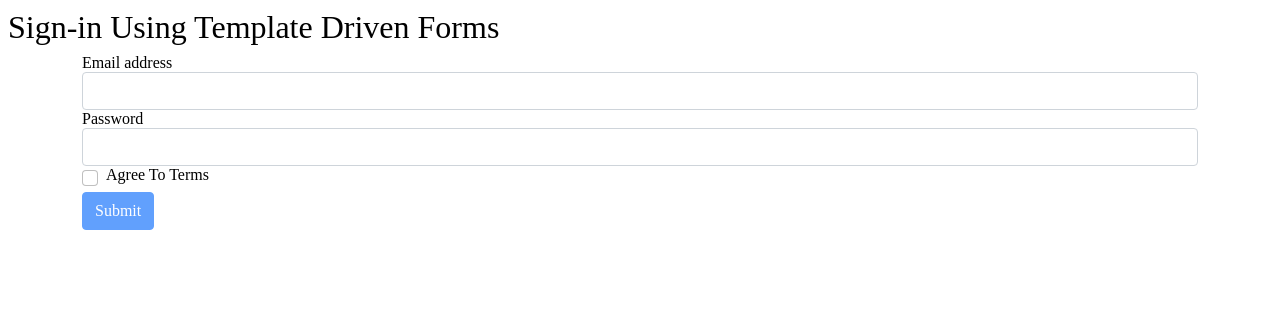
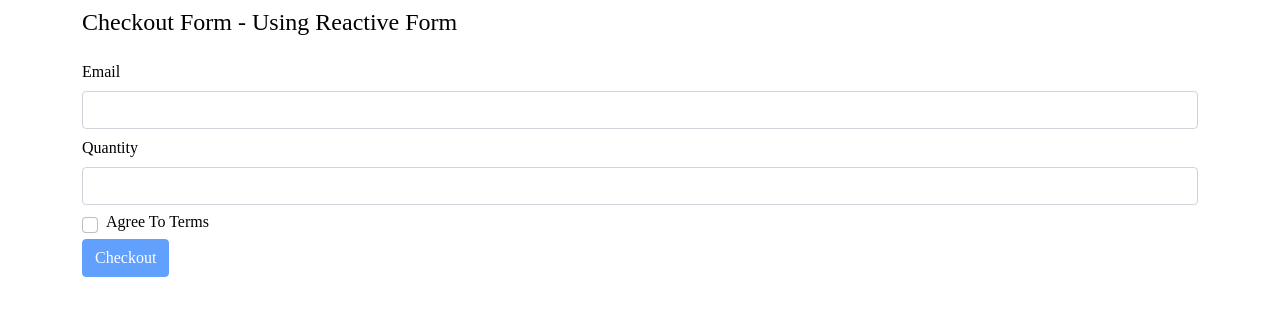
Before and after one commit to Kishor6941/Angular-template-reactive-form, an Angular app: page /checkout in a window 1280 px wide. Before the commit this address led to /. Shown: the top 316 px of the page. Built offline with nearby package versions, Linux system fonts and the light colour scheme.

Commit message:
reactive form ,form-control builder, group

```diff
--- a/src/app/app.component.html
+++ b/src/app/app.component.html
@@ -1 +1,2 @@
-<app-signin></app-signin>
+<!-- <app-signin></app-signin> -->
+<router-outlet></router-outlet>
--- /dev/null
+++ b/src/app/checkout/checkout.component.html
@@ -0,0 +1,39 @@
+<div class="container">
+    <h4 class="pb-2">Checkout Form - Using Reactive Form</h4>
+    <form [formGroup] = "checkoutForm">
+        <!-- [formGroup] = "checkoutForm" -->
+        <div class="form-group row">
+          <label for="inputEmail3" class="col-sm-2 col-form-label">Email</label>
+          <div class="col-sm-10">
+            <input type="email" class="form-control" id="inputEmail3" formControlName="emailAddress">
+          </div>
+        </div>
+        <div class="form-group row pb-2">
+          <label for="inputPassword3" class="col-sm-2 col-form-label">Quantity</label>
+          <div class="col-sm-10">
+            <input type="text" class="form-control" id="inputPassword3" formControlName="quantity">
+
+            <div *ngIf="checkoutForm.controls['quantity'].invalid && (checkoutForm.controls['quantity'].dirty || checkoutForm.controls['quantity'].touched)">
+                <div id="rack_name_error" *ngIf="checkoutForm.controls['quantity'].errors.required" class="text-danger" translate>Rack name is required</div>
+        </div>
+    </div>
+        </div>
+
+        <div class="form-group row">
+          <!-- <div class="col-sm-2">Checkbox</div> -->
+          <div class="col-sm-10">
+            <div class="form-check">
+              <input class="form-check-input" type="checkbox" id="gridCheck1" formControlName="terms">
+              <label class="form-check-label" for="gridCheck1">
+                Agree To Terms
+              </label>
+            </div>
+          </div>
+        </div>
+        <div class="form-group row">
+          <div class="col-sm-10">
+            <button type="submit" class="btn btn-primary" (click)="checkout()" [disabled]="!checkoutForm.valid">Checkout</button>
+          </div>
+        </div>
+      </form>
+</div>
--- /dev/null
+++ b/src/app/checkout/checkout.component.scss
@@ -0,0 +1,4 @@
+@import "~bootstrap/dist/css/bootstrap.css";
+input.ng-touched.ng-invalid {
+    border: 1px solid red;
+}
--- /dev/null
+++ b/src/app/checkout/checkout.component.ts
@@ -0,0 +1,30 @@
+import { Component, OnInit } from '@angular/core';
+import { FormGroup, FormControl, FormBuilder, Validators} from '@angular/forms';
+@Component({
+  selector: 'app-checkout',
+  templateUrl: './checkout.component.html',
+  styleUrls: ['./checkout.component.scss']
+})
+export class CheckoutComponent implements OnInit {
+
+  checkoutForm : FormGroup;
+
+  constructor(private fb : FormBuilder) {
+
+  }
+
+  ngOnInit(): void {
+    this.checkoutForm = this.fb.group({
+      // emailAddress: new FormControl(''),
+      // quantity: new FormControl(''),
+      // terms: new FormControl('')
+      emailAddress: ['',Validators.required],
+      quantity: ['',Validators.required],
+      terms: ['',Validators.required]
+    })
+  }
+  checkout() {
+    console.log(this.checkoutForm.value);
+
+  }
+}
--- /dev/null
+++ b/src/app/page-not-found/page-not-found.component.html
@@ -0,0 +1 @@
+<p>page-not-found works!</p>
--- /dev/null
+++ b/src/app/page-not-found/page-not-found.component.ts
@@ -0,0 +1,15 @@
+import { Component, OnInit } from '@angular/core';
+
+@Component({
+  selector: 'app-page-not-found',
+  templateUrl: './page-not-found.component.html',
+  styleUrls: ['./page-not-found.component.scss']
+})
+export class PageNotFoundComponent implements OnInit {
+
+  constructor() { }
+
+  ngOnInit(): void {
+  }
+
+}
--- a/src/app/signin/signin.component.ts
+++ b/src/app/signin/signin.component.ts
@@ -14,6 +14,7 @@ export class SigninComponent implements OnInit {
   }
   loginUser(signInForm : NgForm) {
 console.log(signInForm.value,'test');
+console.log(signInForm,'test');
 
   }
 }
```
Also changed, not shown: src/app/app-routing.module.ts (+8 -0 lines), src/app/app.module.ts (+8 -4 lines), src/app/page-not-found/page-not-found.component.scss (added), 2 other files (tests, documents, lock files or other folders).
